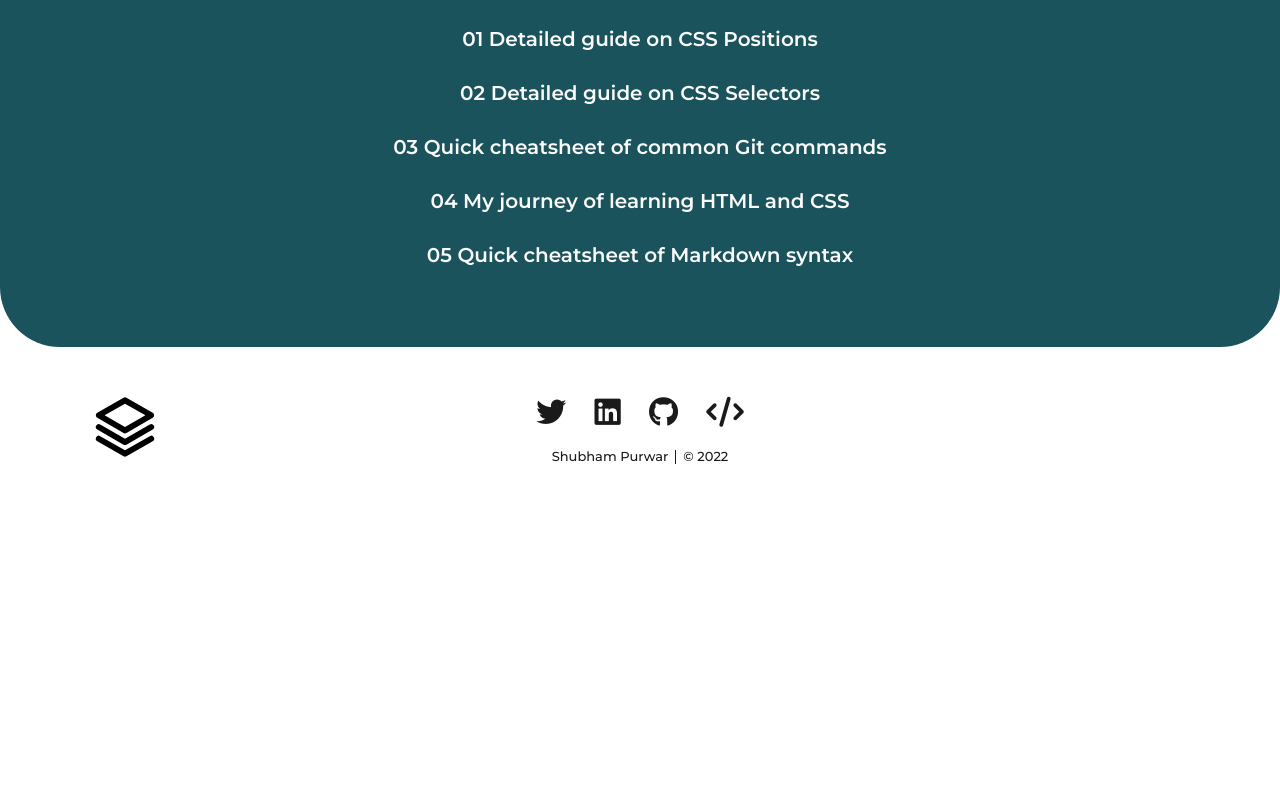
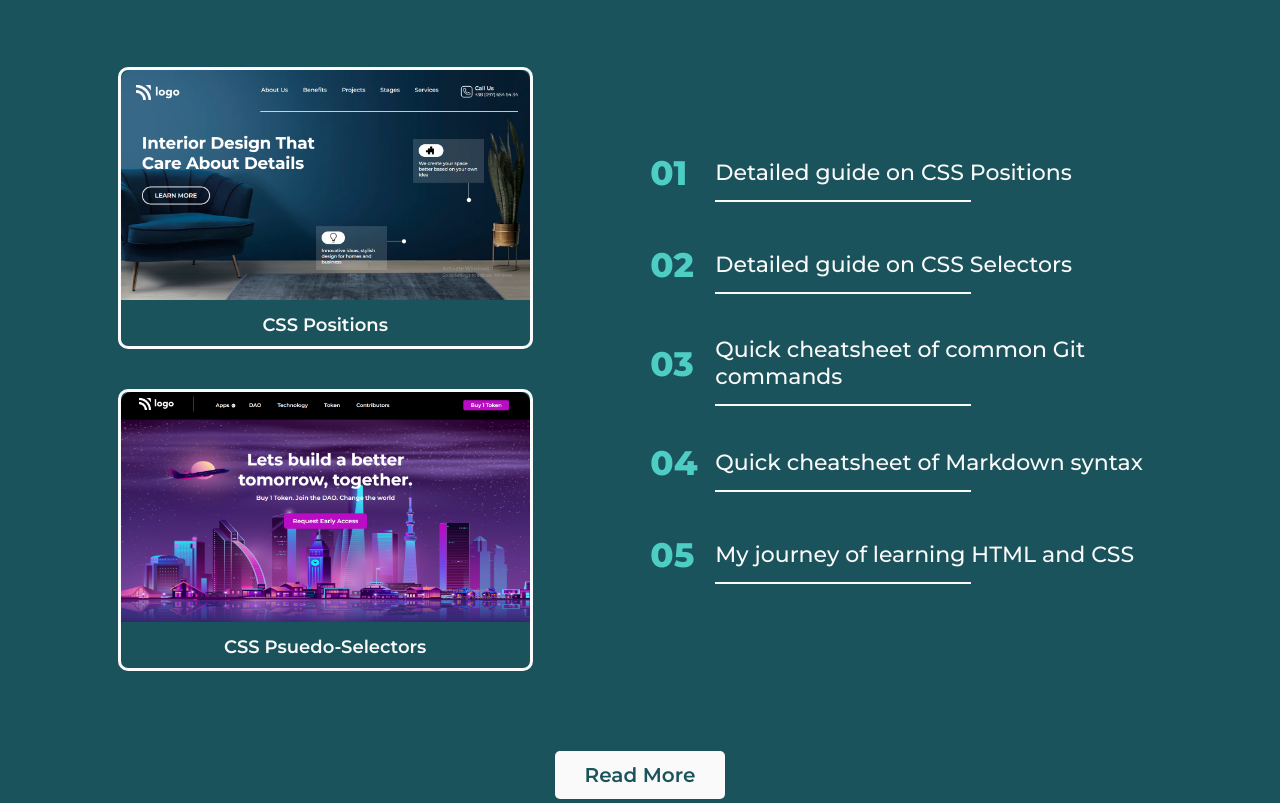
Before and after one commit to purwar1997/Portfolio-Website, a plain HTML site: page index.html in a window 1280 px wide. Shown: the part 2961-3764 px from the top of the page. Before the commit the page ends 3465 px from the top, so only its background shows below. Drawn offline with Linux system fonts and the light colour scheme.

Commit message:
Added blog section

```diff
--- /dev/null
+++ b/css/blog-style.css
@@ -0,0 +1,136 @@
+@import url("https://fonts.googleapis.com/css2?family=Montserrat:wght@400;500;600;700;800&display=swap");
+
+* {
+  margin: 0;
+  padding: 0;
+  outline: 0;
+  font-family: "Montserrat";
+}
+
+a {
+  text-decoration: none;
+}
+
+.topbar {
+  padding: 30px;
+  background-color: #1a535c;
+  border-bottom-left-radius: 60px;
+  border-bottom-right-radius: 60px;
+  text-align: center;
+}
+
+.logo {
+  height: 80px;
+}
+
+.blogs {
+  padding: 70px 150px;
+}
+
+.blogs h1 {
+  font-size: 50px;
+  color: #1a535c;
+}
+
+.blogs h1::after {
+  content: "";
+  display: block;
+  width: 8vw;
+  height: 3px;
+  background-color: #1a535c;
+  position: relative;
+  top: 10px;
+  left: 15px;
+}
+
+.blog-content {
+  margin-top: 70px;
+}
+
+.blog {
+  margin-bottom: 50px;
+  display: flex;
+  flex-direction: row;
+  align-items: center;
+}
+
+.blog span {
+  font-size: 40px;
+  font-weight: 800;
+  color: #4ecdc4;
+  width: 55px;
+}
+
+.blog h3 {
+  margin-left: 30px;
+  font-size: 24px;
+  font-weight: 600;
+  color: #1a535c;
+}
+
+.blog h3::after {
+  content: "";
+  display: block;
+  width: 20vw;
+  height: 3px;
+  background-color: #1a535c;
+  position: relative;
+  top: 15px;
+}
+
+.footer {
+  background-color: #1a535c;
+  padding-top: 50px;
+  padding-bottom: 40px;
+  border-top-left-radius: 60px;
+  border-top-right-radius: 60px;
+  text-align: center;
+  position: relative;
+}
+
+.logo-footer {
+  height: 70px;
+  position: absolute;
+  left: 90px;
+  top: 45px;
+}
+
+.social-media a {
+  margin: 12px;
+}
+
+.social-media a i {
+  font-size: 30px;
+  color: #fafafa;
+}
+
+.social-media a i:hover {
+  animation: zoom 200ms ease forwards;
+}
+
+@keyframes zoom {
+  0% {
+    transform: scale(1);
+  }
+  100% {
+    transform: scale(1.2);
+  }
+}
+
+.footer h5 {
+  margin-top: 20px;
+  font-size: 13px;
+  font-weight: 400;
+  color: #fafafa;
+}
+
+.footer span::before {
+  content: "";
+  display: inline-block;
+  width: 1px;
+  height: 14px;
+  background-color: #fafafa;
+  position: relative;
+  top: 3px;
+  margin: 0px 7px;
+}
--- a/css/style.css
+++ b/css/style.css
@@ -55,6 +55,10 @@ a {
   font-size: 19px;
   font-weight: 500;
   color: #fafafa;
+}
+
+.nav-items li a:hover {
+  color: #fafafad3;
 }
 
 .profile {
@@ -201,20 +205,6 @@ a {
   box-shadow: 5px 5px 15px #b7b7b7;
 }
 
-/* .project-card:hover {
-  cursor: pointer;
-  animation: zoom 200ms ease forwards;
-}
-
-@keyframes zoom {
-  from {
-    transform: scale(1);
-  }
-  to {
-    transform: scale(1.04);
-  }
-} */
-
 .project-card h3 {
   padding: 22px;
   font-size: 24px;
@@ -245,12 +235,11 @@ a {
 
 .see-more-btn {
   display: block;
-  margin: 40px auto 0px auto;
+  margin: 50px auto 0px auto;
   padding: 12px 30px;
   font-size: 20px;
   font-weight: 600;
   color: #fafafa;
-  text-decoration: none;
   background-color: #1a535c;
   border: none;
   border-radius: 5px;
@@ -259,41 +248,119 @@ a {
 
 .see-more-btn:hover {
   cursor: pointer;
-  background-color: #1a535cda;
+  background-color: #1a535cc6;
 }
 
 .blogs {
-  padding-top: 70px;
-  padding-bottom: 50px;
+  padding: 70px 0px;
   background-color: #1a535c;
   border-radius: 60px;
-  text-align: center;
 }
 
 .blogs h2 {
   font-size: 50px;
   color: #fafafa;
+  text-align: center;
 }
 
-.all-blogs {
-  margin-top: 40px;
+.blog-material {
+  margin-top: 70px;
+  display: flex;
+  flex-direction: row;
+  justify-content: space-evenly;
+  align-items: center;
+}
+
+.blog-card {
+  margin-bottom: 40px;
+  border: 3px solid #fafafa;
+  border-radius: 10px;
+  background-color: transparent;
+}
+
+.blog-card:hover {
+  animation: zoom-card 200ms ease forwards;
+}
+
+@keyframes zoom-card {
+  from {
+    transform: scale(1);
+  }
+  to {
+    transform: scale(1.04);
+  }
+}
+
+.blog-card img {
+  height: 230px;
+  border-top-left-radius: 10px;
+  border-top-right-radius: 10px;
+}
+
+.blog-card h4 {
+  padding: 10px;
+  font-size: 18px;
+  font-weight: 600;
+  color: #fafafa;
+  text-align: center;
+}
+
+.blog-content {
+  width: 40%;
 }
 
 .blog {
-  margin-bottom: 30px;
+  margin-bottom: 50px;
+  display: flex;
+  flex-direction: row;
+  align-items: center;
+}
+
+.blog span {
+  font-size: 34px;
+  font-weight: 800;
+  color: #4ecdc4;
+  width: 40px;
 }
 
 .blog h3 {
-  font-size: 20px;
-  font-weight: 600;
+  margin-left: 25px;
+  font-size: 22px;
+  font-weight: 500;
   color: #fafafa;
 }
 
+.blog h3::after {
+  content: "";
+  display: block;
+  width: 20vw;
+  height: 2px;
+  background-color: #fafafa;
+  position: relative;
+  top: 14px;
+}
+
+.read-more-btn {
+  display: block;
+  margin: 40px auto 0px auto;
+  padding: 12px 30px;
+  font-size: 20px;
+  font-weight: 600;
+  color: #1a535c;
+  background-color: #fafafa;
+  border: none;
+  border-radius: 5px;
+  transition: background-color 200ms ease;
+}
+
+.read-more-btn:hover {
+  cursor: pointer;
+  background-color: #fafafad3;
+}
+
 .footer {
-  padding-top: 50px;
+  padding-top: 60px;
   padding-bottom: 40px;
-  border-top-left-radius: 60px;
-  border-top-right-radius: 60px;
   text-align: center;
   position: relative;
 }
@@ -302,7 +369,7 @@ a {
   height: 70px;
   position: absolute;
   left: 90px;
-  top: 45px;
+  top: 50px;
 }
 
 .socials a {
--- a/index.html
+++ b/index.html
@@ -194,27 +194,59 @@
       <div class="blogs" id="blog-section">
         <h2>Blogs</h2>
 
-        <div class="all-blogs">
-          <div class="blog">
-            <h3><span>01</span> Detailed guide on CSS Positions</h3>
+        <div class="blog-material">
+          <div class="blog-cards">
+            <a href="#">
+              <div class="blog-card">
+                <img src="./assets/png-images/Screenshot (35).png" alt="blog-1">
+                <h4>CSS Positions</h4>
+              </div>
+            </a>
+
+            <a href="#">
+              <div class="blog-card">
+                <img src="./assets/png-images/Screenshot (30).png" alt="blog-2">
+                <h4>CSS Psuedo-Selectors</h4>
+              </div>
+            </a>
           </div>
 
-          <div class="blog">
-            <h3><span>02</span> Detailed guide on CSS Selectors</h3>
-          </div>
+          <div class="blog-content">
+            <a href="#">
+              <div class="blog">
+                <span>01</span><h3> Detailed guide on CSS Positions</h3>
+              </div>
+            </a>
 
-          <div class="blog">
-            <h3><span>03</span> Quick cheatsheet of common Git commands</h3>
-          </div>
+            <a href="#">
+              <div class="blog">
+                <span>02</span><h3> Detailed guide on CSS Selectors</h3>
+              </div>
+            </a>
 
-          <div class="blog">
-            <h3><span>04</span> My journey of learning HTML and CSS</h3>
-          </div>
+            <a href="#">
+              <div class="blog">
+                <span>03</span><h3> Quick cheatsheet of common Git commands</h3>
+              </div>
+            </a>
 
-          <div class="blog">
-            <h3><span>05</span> Quick cheatsheet of Markdown syntax</h3>
+            <a href="#">
+              <div class="blog">
+                <span>04</span><h3> Quick cheatsheet of Markdown syntax</h3>
+              </div>
+            </a>
+
+            <a href="#">
+              <div class="blog">
+                <span>05</span><h3> My journey of learning HTML and CSS</h3>
+              </div>
+            </a>
           </div>
         </div>
+
+        <a href="./html/blogs.html">
+          <button class="read-more-btn">Read More</button>
+        </a>
       </div>
 
       <div class="contact footer" id="contact-section">
```
Also changed, not shown: html/blogs.html (added, +120 -0 lines), html/projects.html (+1 -1 lines), css/project-style.css (renamed from css/style-two.css).
